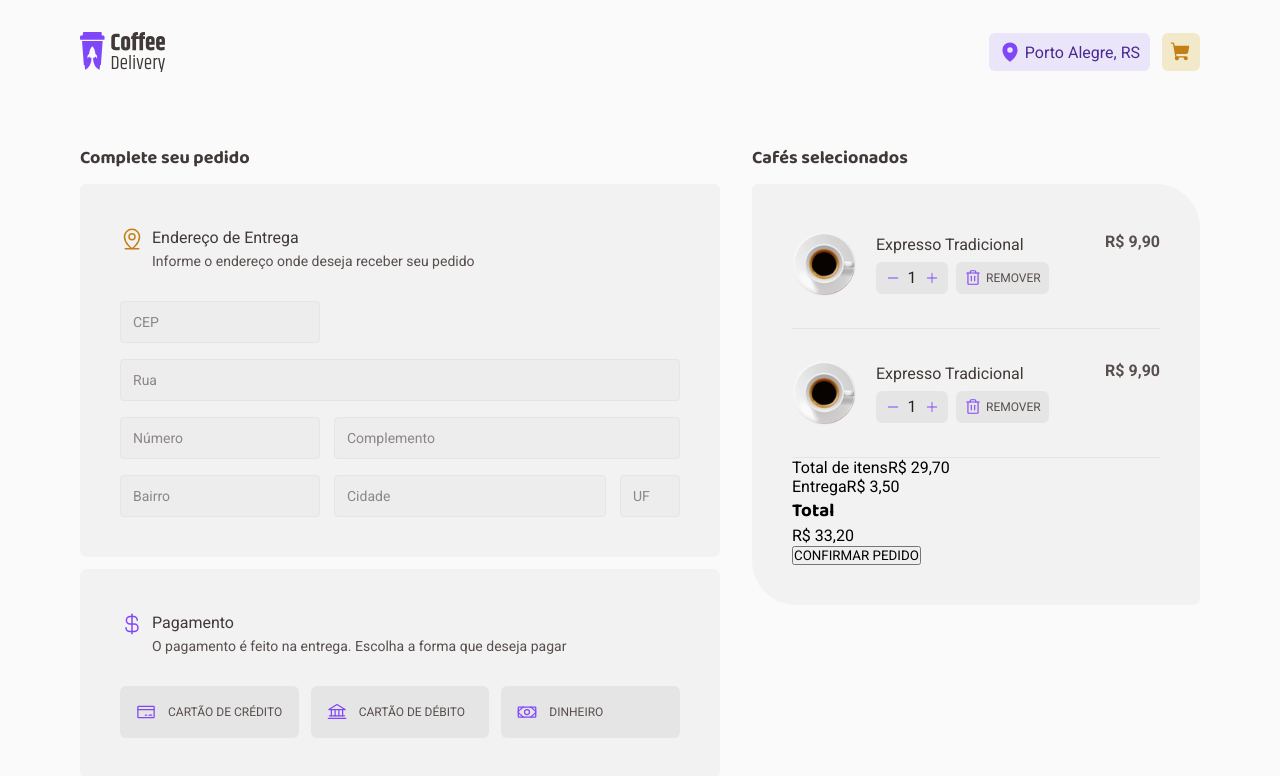
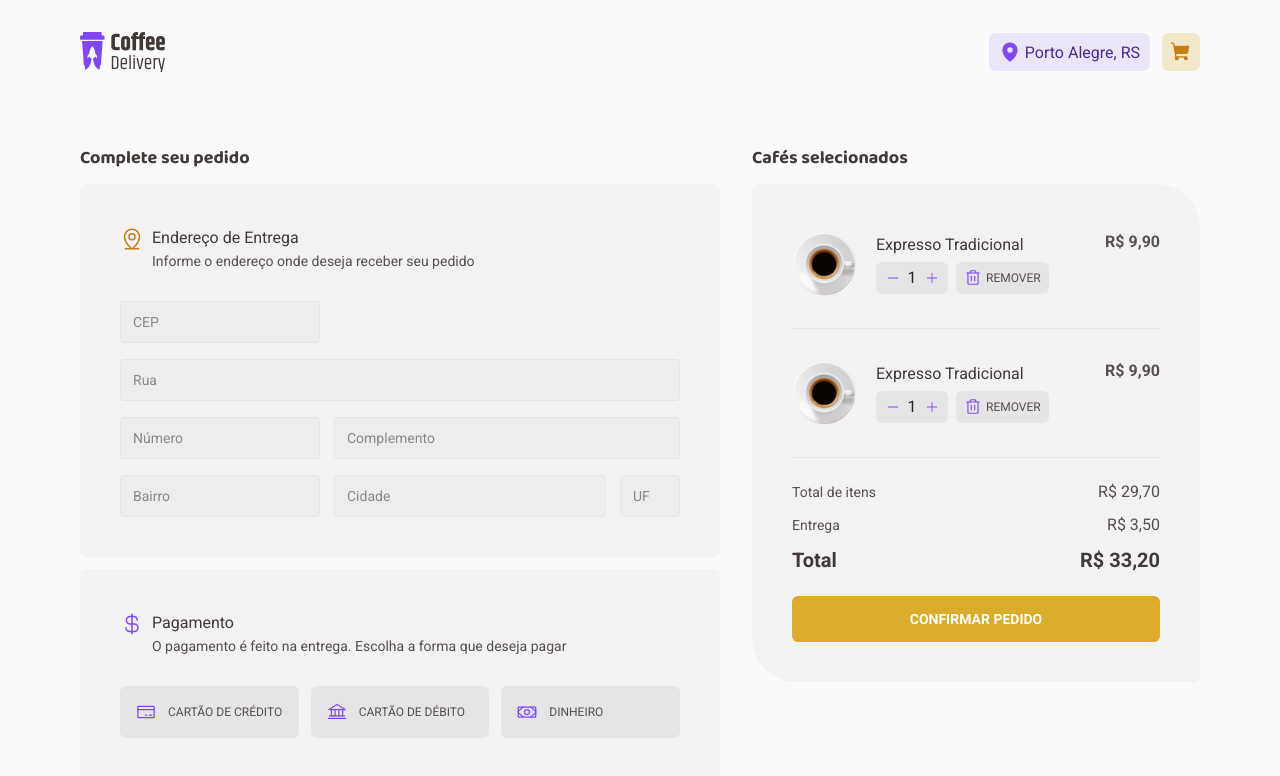
Before and after one commit to Lucariozin/ignite-challenge-coffee-delivery, a React (Vite) app: page /checkout in a window 1280 px wide. Shown: the top 776 px of the page. Built offline with nearby package versions, Linux system fonts and the light colour scheme.

Commit message:
styling the 'order summary container' component.

```diff
--- a/src/pages/Checkout/Checkout.styles.ts
+++ b/src/pages/Checkout/Checkout.styles.ts
@@ -55,7 +55,9 @@ export const CartItem = styled.div`
   gap: 1.25rem;
 `
 
-export const ItemImage = styled.img``
+export const ItemImage = styled.img`
+  user-select: none;
+`
 
 export const ActionsContainer = styled.div`
   display: flex;
@@ -107,18 +109,73 @@ export const ItemPrice = styled.span`
   margin: 0 0 auto auto;
 `
 
-export const OrderSummaryContainer = styled.div``
+export const OrderSummaryContainer = styled.div`
+  display: flex;
+  flex-direction: column;
+  gap: 0.875rem;
+  margin: 1.5rem 0;
+`
 
-export const SummaryRow = styled.div``
+export const SummaryRow = styled.div`
+  display: flex;
+  align-items: center;
+  justify-content: space-between;
+`
 
-export const SummaryText = styled.span``
+export const SummaryText = styled.span`
+  font-size: 0.875rem;
+  color: ${({ theme }) => theme.palette.gray[700]};
+`
 
-export const SummaryPrice = styled.span``
+export const SummaryPrice = styled.span`
+  color: ${({ theme }) => theme.palette.gray[700]};
+`
 
-export const SummaryTotalContainer = styled.div``
+export const SummaryTotalContainer = styled.div`
+  display: flex;
+  align-items: center;
+  justify-content: space-between;
+`
 
-export const SummaryTotalText = styled.h3``
+export const SummaryTotalText = styled.h3`
+  font-size: 1.25rem;
+  font-weight: 700;
+  font-family: 'Roboto', sans-serif;
+  color: ${({ theme }) => theme.palette.gray[800]};
+`
 
-export const SummaryTotalPrice = styled.span``
+export const SummaryTotalPrice = styled.span`
+  font-size: 1.25rem;
+  font-weight: 700;
+  font-family: 'Roboto', sans-serif;
+  color: ${({ theme }) => theme.palette.gray[800]};
+`
 
-export const ConfirmOrderButton = styled.button``
+export const ConfirmOrderButton = styled.button`
+  width: 100%;
+  height: 2.875rem;
+
+  color: #ffffff;
+  font-weight: 700;
+  font-size: 0.875rem;
+
+  border: none;
+  border-radius: 6px;
+  background-color: ${({ theme }) => theme.palette.yellow[400]};
+
+  outline: 0;
+  outline-color: transparent;
+  cursor: pointer;
+  user-select: none;
+  transition: background-color 0.2s, outline-color 0.2s;
+
+  &:hover {
+    background-color: ${({ theme }) => theme.palette.yellow[500]};
+  }
+
+  &:focus-visible {
+    background-color: ${({ theme }) => theme.palette.yellow[500]};
+    outline: 1px solid ${({ theme }) => theme.palette.yellow[400]};
+    outline-offset: 2px;
+  }
+`
```
